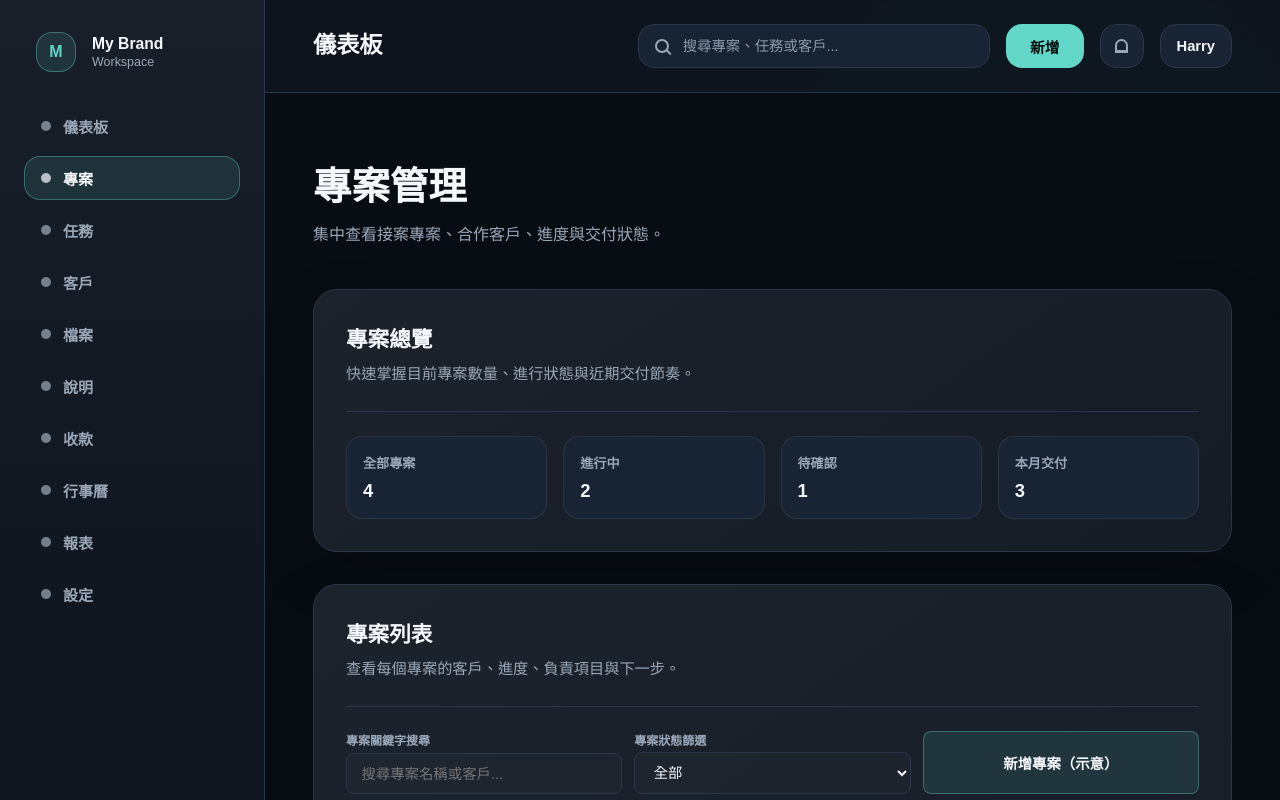
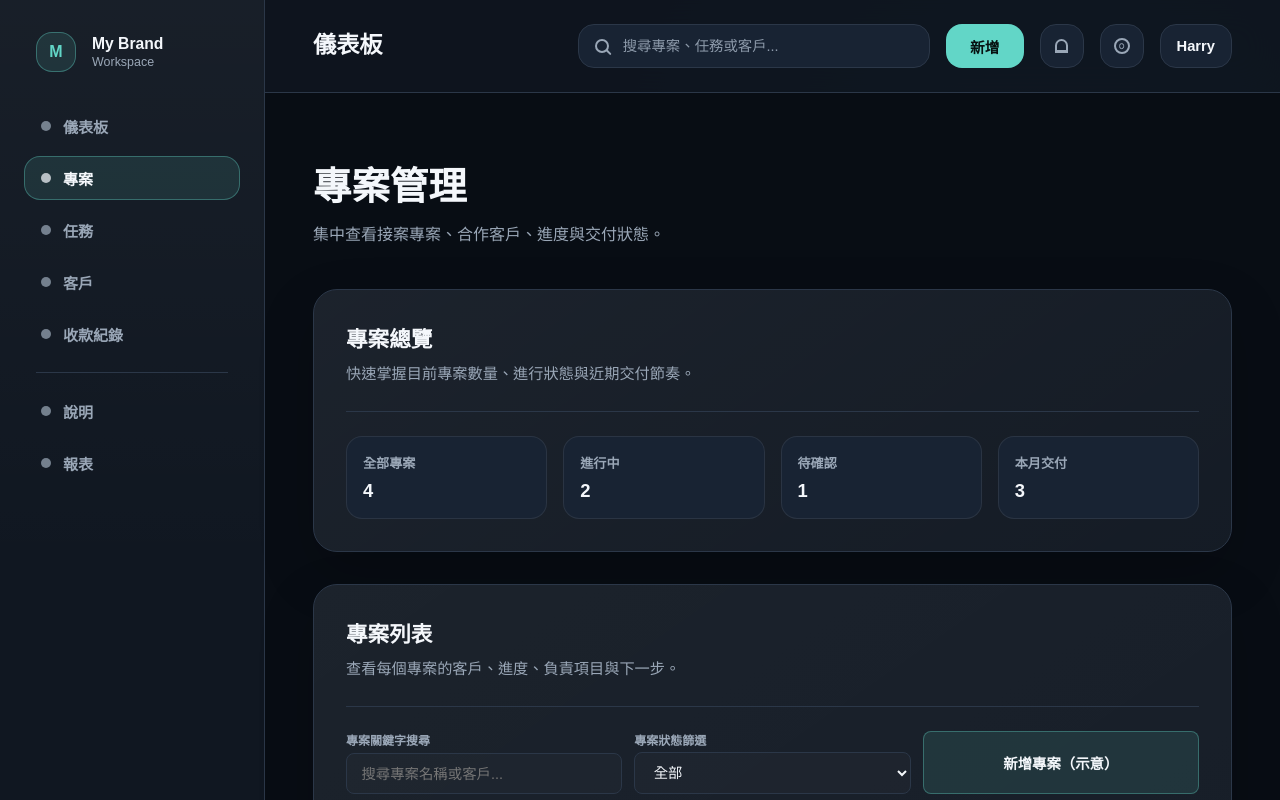
Before and after one commit to Harry-0824/my-brand-workspace, a React (Vite) app: page /projects in a window 1280 px wide. Shown: the top 800 px of the page. Built offline with nearby package versions, Linux system fonts and the light colour scheme.

Commit message:
簡化前端結構

```diff
--- a/src/app/routes.tsx
+++ b/src/app/routes.tsx
@@ -24,11 +24,14 @@ type AppRoutePath =
   | "/settings"
   | "*";
 
+export type SidebarSection = "primary" | "secondary";
+
 export type AppRouteMeta = {
   heading: string;
   label: string | null;
   path: AppRoutePath;
   showInSidebar: boolean;
+  sidebarSection?: SidebarSection;
   key: string;
   element: ReactElement;
 };
@@ -40,7 +43,8 @@ export const APP_ROUTES: AppRouteMeta[] = [
     label: "儀表板",
     heading: "儀表板",
     showInSidebar: true,
-    element: <DashboardContent />
+    sidebarSection: "primary",
+    element: <DashboardContent />,
   },
   {
     key: "projects",
@@ -48,7 +52,8 @@ export const APP_ROUTES: AppRouteMeta[] = [
     label: "專案",
     heading: "專案管理",
     showInSidebar: true,
-    element: <ProjectsPage />
+    sidebarSection: "primary",
+    element: <ProjectsPage />,
   },
   {
     key: "tasks",
@@ -56,7 +61,8 @@ export const APP_ROUTES: AppRouteMeta[] = [
     label: "任務",
     heading: "任務管理",
     showInSidebar: true,
-    element: <TasksPage />
+    sidebarSection: "primary",
+    element: <TasksPage />,
   },
   {
     key: "clients",
@@ -64,15 +70,16 @@ export const APP_ROUTES: AppRouteMeta[] = [
     label: "客戶",
     heading: "客戶管理",
     showInSidebar: true,
-    element: <ClientsPage />
+    sidebarSection: "primary",
+    element: <ClientsPage />,
   },
   {
     key: "files",
     path: "/files",
     label: "檔案",
     heading: "檔案",
-    showInSidebar: true,
-    element: <FilesPage />
+    showInSidebar: false,
+    element: <FilesPage />,
   },
   {
     key: "help",
@@ -80,23 +87,25 @@ export const APP_ROUTES: AppRouteMeta[] = [
     label: "說明",
     heading: "說明",
     showInSidebar: true,
-    element: <HelpPage />
+    sidebarSection: "secondary",
+    element: <HelpPage />,
   },
   {
     key: "invoices",
     path: "/invoices",
-    label: "收款",
+    label: "收款紀錄",
     heading: "收款管理",
     showInSidebar: true,
-    element: <InvoicesPage />
+    sidebarSection: "primary",
+    element: <InvoicesPage />,
   },
   {
     key: "calendar",
     path: "/calendar",
     label: "行事曆",
     heading: "行事曆",
-    showInSidebar: true,
-    element: <CalendarPage />
+    showInSidebar: false,
+    element: <CalendarPage />,
   },
   {
     key: "reports",
@@ -104,15 +113,16 @@ export const APP_ROUTES: AppRouteMeta[] = [
     label: "報表",
     heading: "報表",
     showInSidebar: true,
-    element: <ReportsPage />
+    sidebarSection: "secondary",
+    element: <ReportsPage />,
   },
   {
     key: "settings",
     path: "/settings",
     label: "設定",
     heading: "設定",
-    showInSidebar: true,
-    element: <SettingsPage />
+    showInSidebar: false,
+    element: <SettingsPage />,
   },
   {
     key: "not-found",
@@ -120,16 +130,24 @@ export const APP_ROUTES: AppRouteMeta[] = [
     label: null,
     heading: "找不到頁面",
     showInSidebar: false,
-    element: <NotFoundPage />
-  }
+    element: <NotFoundPage />,
+  },
 ];
 
 export const SIDEBAR_ROUTES = APP_ROUTES.filter((route) => route.showInSidebar);
-export const ROUTE_HEADING_CASES = APP_ROUTES.filter((route) => route.path !== "*").map((route) => ({
+export const PRIMARY_SIDEBAR_ROUTES = APP_ROUTES.filter(
+  (r) => r.sidebarSection === "primary",
+);
+export const SECONDARY_SIDEBAR_ROUTES = APP_ROUTES.filter(
+  (r) => r.sidebarSection === "secondary",
+);
+export const ROUTE_HEADING_CASES = APP_ROUTES.filter(
+  (route) => route.path !== "*",
+).map((route) => ({
   path: route.path,
-  heading: route.heading
+  heading: route.heading,
 }));
 export const SIDEBAR_NAVIGATION_CASES = SIDEBAR_ROUTES.map((route) => ({
   label: route.label as string,
-  heading: route.heading
+  heading: route.heading,
 }));
--- a/src/components/navigation/AppHeader.tsx
+++ b/src/components/navigation/AppHeader.tsx
@@ -1,3 +1,4 @@
+import { NavLink } from "react-router-dom";
 import styled from "styled-components";
 
 export function AppHeader() {
@@ -14,6 +15,9 @@ export function AppHeader() {
         </SearchLabel>
         <CreateButton type="button">新增</CreateButton>
         <NotificationIcon aria-label="通知" role="img" />
+        <SettingsLink to="/settings" aria-label="設定">
+          <GearIcon aria-hidden="true" />
+        </SettingsLink>
         <UserBadge aria-label="目前使用者 Harry">Harry</UserBadge>
       </HeaderActions>
     </HeaderShell>
@@ -26,7 +30,8 @@ const HeaderShell = styled.header`
   align-items: center;
   justify-content: space-between;
   gap: ${({ theme }) => theme.spacing.xl};
-  padding: ${({ theme }) => theme.spacing.lg} ${({ theme }) => theme.spacing.xxl};
+  padding: ${({ theme }) => theme.spacing.lg}
+    ${({ theme }) => theme.spacing.xxl};
   border-bottom: 1px solid ${({ theme }) => theme.border};
   background: rgb(16 23 33 / 0.86);
   backdrop-filter: blur(18px);
@@ -138,3 +143,46 @@ const UserBadge = styled.span`
   font-size: 0.92rem;
   font-weight: 800;
 `;
+
+const SettingsLink = styled(NavLink)`
+  width: 2.75rem;
+  height: 2.75rem;
+  display: grid;
+  place-items: center;
+  border: 1px solid ${({ theme }) => theme.border};
+  border-radius: ${({ theme }) => theme.radius.md};
+  background: ${({ theme }) => theme.surfaceElevated};
+  color: ${({ theme }) => theme.textSecondary};
+  text-decoration: none;
+
+  &:hover {
+    color: ${({ theme }) => theme.textPrimary};
+  }
+
+  &.active {
+    border-color: rgb(98 214 199 / 0.36);
+    background: rgb(98 214 199 / 0.12);
+    color: ${({ theme }) => theme.accent};
+  }
+`;
+
+const GearIcon = styled.span`
+  width: 1rem;
+  height: 1rem;
+  display: block;
+  border: 2px solid currentColor;
+  border-radius: 999px;
+  position: relative;
+
+  &::before {
+    content: "";
+    position: absolute;
+    inset: 50%;
+    transform: translate(-50%, -50%);
+    width: 0.36rem;
+    height: 0.36rem;
+    border: 1.5px solid currentColor;
+    border-radius: 999px;
+    background: transparent;
+  }
+`;
--- a/src/components/navigation/Sidebar.tsx
+++ b/src/components/navigation/Sidebar.tsx
@@ -1,6 +1,9 @@
 import { NavLink } from "react-router-dom";
 import styled from "styled-components";
-import { SIDEBAR_ROUTES } from "../../app/routes";
+import {
+  PRIMARY_SIDEBAR_ROUTES,
+  SECONDARY_SIDEBAR_ROUTES,
+} from "../../app/routes";
 
 export function Sidebar() {
   return (
@@ -14,21 +17,31 @@ export function Sidebar() {
       </BrandBlock>
 
       <NavList>
-        {SIDEBAR_ROUTES.map((item) => {
+        {PRIMARY_SIDEBAR_ROUTES.map((item) => {
           const isRoot = item.path === "/";
 
           return (
             <NavListItem key={item.key}>
-              <NavItem
-                to={item.path}
-                end={isRoot}
-              >
+              <NavItem to={item.path} end={isRoot}>
                 <NavIcon aria-hidden="true" />
                 <span>{item.label}</span>
               </NavItem>
             </NavListItem>
           );
         })}
+      </NavList>
+
+      <NavDivider />
+
+      <NavList>
+        {SECONDARY_SIDEBAR_ROUTES.map((item) => (
+          <NavListItem key={item.key}>
+            <NavItem to={item.path}>
+              <NavIcon aria-hidden="true" />
+              <span>{item.label}</span>
+            </NavItem>
+          </NavListItem>
+        ))}
       </NavList>
     </SidebarShell>
   );
@@ -46,7 +59,8 @@ const BrandBlock = styled.div`
   display: flex;
   align-items: center;
   gap: ${({ theme }) => theme.spacing.md};
-  padding: 0 ${({ theme }) => theme.spacing.sm} ${({ theme }) => theme.spacing.xl};
+  padding: 0 ${({ theme }) => theme.spacing.sm}
+    ${({ theme }) => theme.spacing.xl};
 `;
 
 const BrandMark = styled.div`
@@ -118,3 +132,9 @@ const NavIcon = styled.span`
   background: currentColor;
   opacity: 0.72;
 `;
+
+const NavDivider = styled.hr`
+  margin: ${({ theme }) => theme.spacing.md} ${({ theme }) => theme.spacing.sm};
+  border: none;
+  border-top: 1px solid ${({ theme }) => theme.border};
+`;
```
Also changed, not shown: 2 other files (tests, documents, lock files or other folders).
